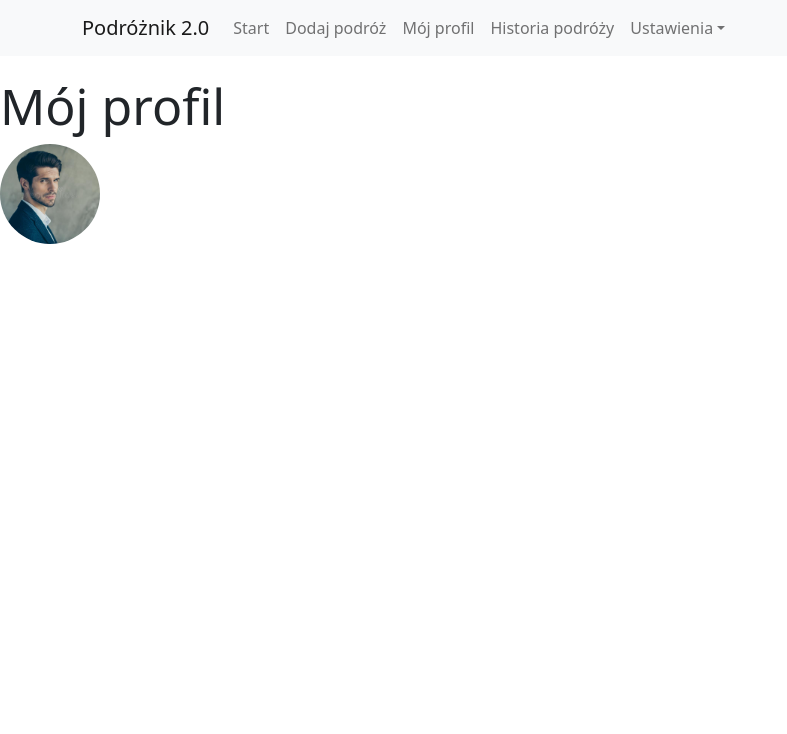
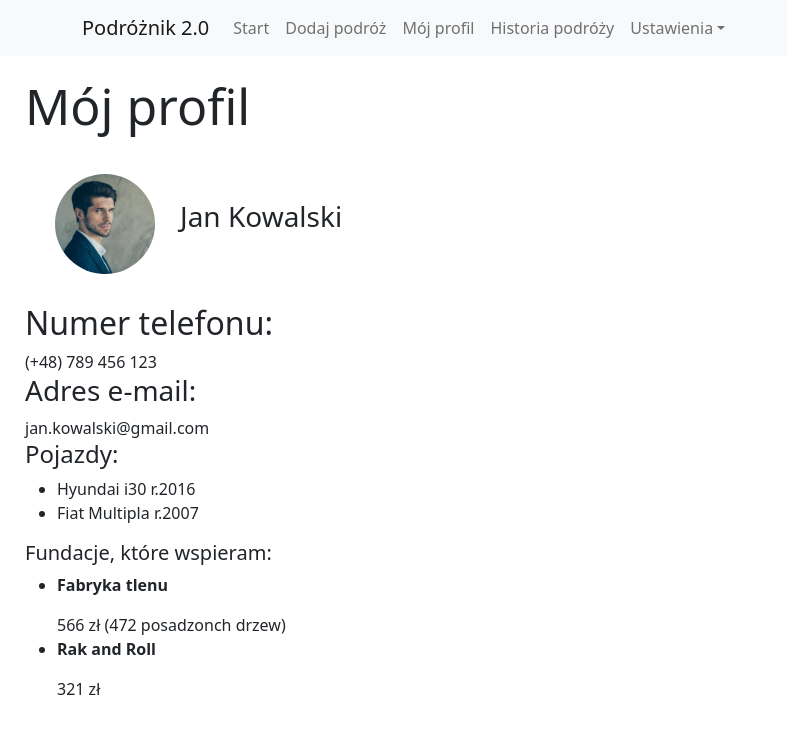
Before and after one commit to teawithsand/compo-project-two, a React (Create React App) app in the folder frontend/: page /profile in a window 1280 px wide. Shown: the top 734 px of the page, without its empty margins (0-787 px from the left). Built offline with nearby package versions, Linux system fonts and the light colour scheme.

Commit message:
duze zmiany

```diff
--- a/frontend/src/pages/FormPage.js
+++ b/frontend/src/pages/FormPage.js
@@ -54,6 +54,23 @@ const MyForm = () => (
             <input type="time" id="appt" name="appt"
               min="00:00" max="24:00" required></input>
           </div>
+          <span style={{"margin-top":"12px"}}>Fundacja: </span>
+          <div>
+
+            <select name="Wybierz fundację">
+              <option value="Rak and Roll">Rak and Roll</option>
+              <option value="Fabryka tlenu">Fabryka tlenu</option>
+              <option value="Fundacja Dzieciom">Fundacja Dzieciom</option>
+              <option value="Avalom">Avalon</option>
+              <option value="WOŚP">Wielka Orkiestra Świątecznej Pomocy</option>
+              <option value="Caritas">Caritas</option>
+              <option value="PCK">Polski Czerwony Krzyż</option>
+
+
+
+
+            </select>
+          </div>
           <button style={{ "width": "30ch", "margin-left": "auto", "margin-right": "auto","margin-top":"30px" }} type="zatwierdz">Zatwierdź</button>
         </form>
       )}
--- a/frontend/src/pages/ProfilePage.js
+++ b/frontend/src/pages/ProfilePage.js
@@ -1,9 +1,29 @@
 function ProfilePage() {
     return (
         <>
-            <h1 style= {{"font-size":"50px","margin-top":"20px"}}>Mój profil</h1>
-            <div id="profile-frame">
+            <h1 style= {{"font-size":"50px","margin-top":"20px","margin-left":"25px"}}>Mój profil</h1>
+            <div style={{"display":"flex","padding":"30px","align-items":"center"}}>
+            <div style={{"margin-left":"25px"}} id="profile-frame">
                 <img id="profile-picture" src="images/sample_photo.jpg" />
+
+            </div>
+            <p style={{ "font-size":"28px","margin-left":"25px"}}>Jan Kowalski</p>
+
+            </div>
+            <div style={{"margin-left":"25px"}}>
+            <h2>Numer telefonu: </h2><span>(+48) 789 456 123</span>
+            <h3>Adres e-mail: </h3><span>jan.kowalski@gmail.com</span>
+            <h4>Pojazdy: </h4>
+            <ul>
+                <li>Hyundai i30 r.2016</li>
+                <li>Fiat Multipla r.2007</li>
+            </ul>
+            <h5>Fundacje, które wspieram: </h5>
+            <ul>
+                <li><p style={{"font-weight":"bold"}}>Fabryka tlenu</p><span>566 zł (472 posadzonch drzew)</span></li>
+                <li><p style={{"font-weight":"bold"}}>Rak and Roll</p><span>321 zł</span></li>
+            </ul>
+
             </div>
         </>
     )
```
